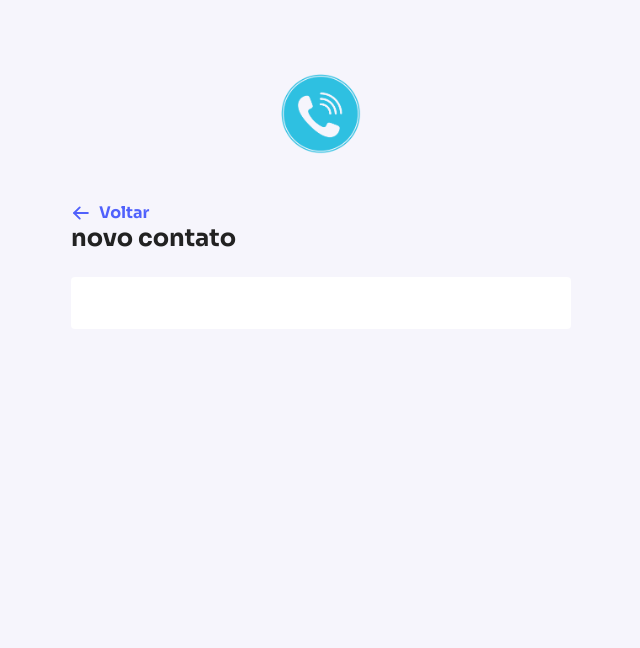
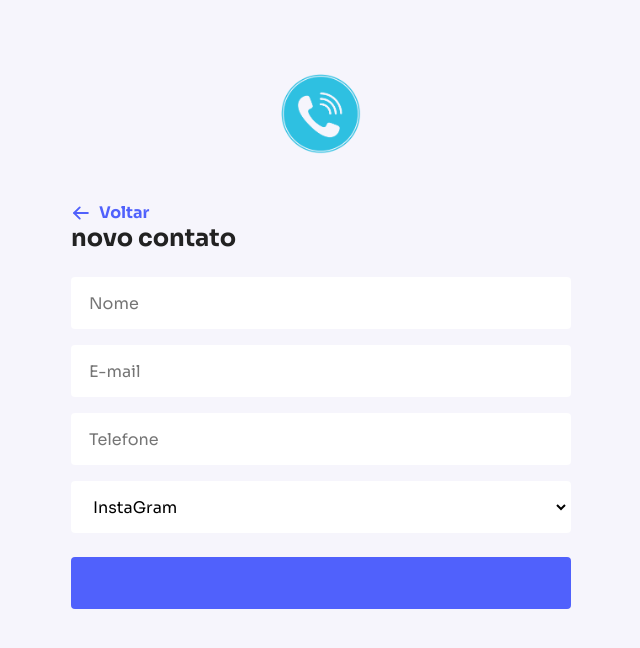
Before and after one commit to timabuntu/myContacts, a React (Vite) app: page /new in a window 1280 px wide. Shown: the top 648 px of the page, without its empty margins (319-959 px from the left). Built offline with nearby package versions, Linux system fonts and the light colour scheme.

Commit message:
feat: added inputs e button

```diff
--- a/src/components/ContactForm/index.jsx
+++ b/src/components/ContactForm/index.jsx
@@ -1,16 +1,41 @@
-import { Form } from './styles';
+import PropTypes from 'prop-types';
+
+import { ButtonContainer, Form } from './styles';
 
 import FormGroup from '../FormGroup';
 import Input from '../Input';
+import Select from '../Select';
+import Button from '../Button';
 
-function ContactForm() {
+function ContactForm({ buttonLabel }) {
   return (
     <Form>
       <FormGroup>
-        <Input />
+        <Input placeholder="Nome" />
       </FormGroup>
+
+      <FormGroup>
+        <Input placeholder="E-mail" />
+      </FormGroup>
+
+      <FormGroup>
+        <Input placeholder="Telefone" />
+      </FormGroup>
+
+      <FormGroup>
+        <Select>
+          <option value="instagram">InstaGram</option>
+        </Select>
+      </FormGroup>
+
+      <ButtonContainer>
+        <Button type="submit">{buttonLabel}</Button>
+      </ButtonContainer>
     </Form>
   );
 }
 
+ContactForm.propTypes = {
+  buttonLabel: PropTypes.string.isRequired,
+};
 export default ContactForm;
```
